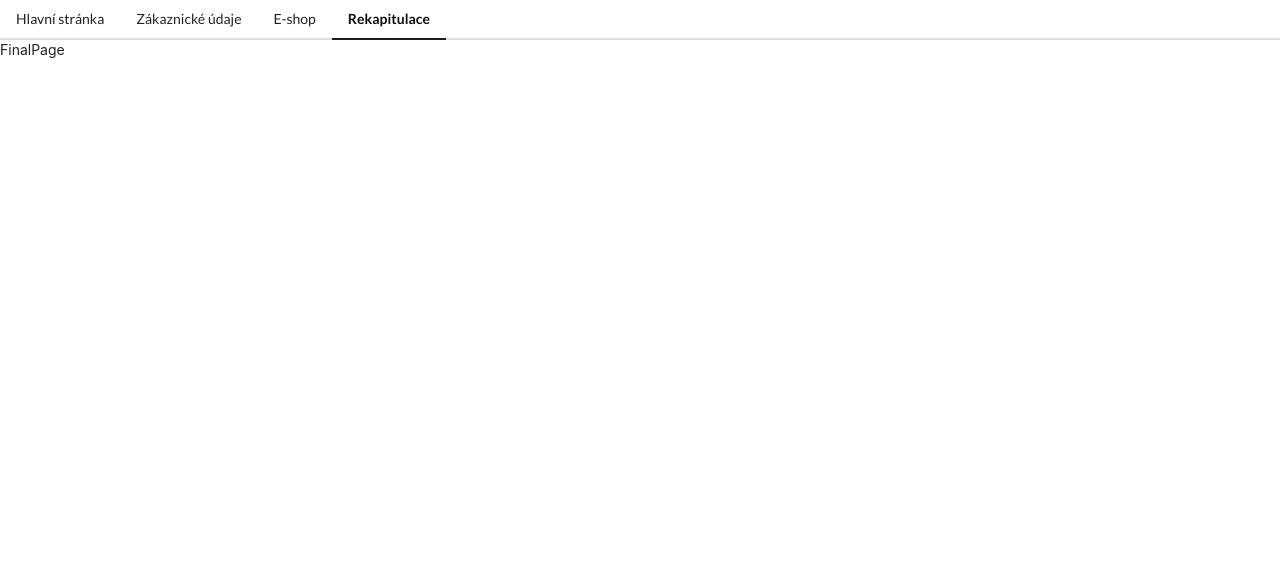
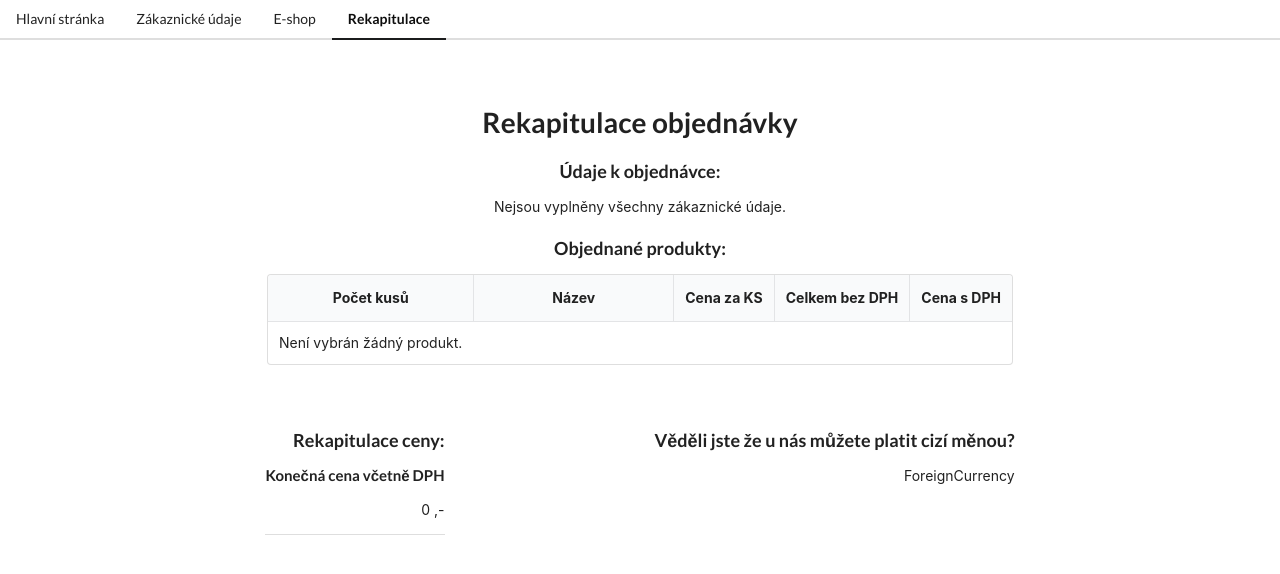
Before and after one commit to JakubPelz/Fapi, a React (Create React App) app in the folder frontend/: page /final in a window 1280 px wide. Shown: the top 574 px of the page. Built offline with nearby package versions, Linux system fonts and the light colour scheme.

Commit message:
UserRekapDone

```diff
--- a/frontend/package.json
+++ b/frontend/package.json
@@ -8,6 +8,7 @@
     "@testing-library/jest-dom": "^5.16.4",
     "@testing-library/react": "^13.1.1",
     "@testing-library/user-event": "^13.5.0",
+    "axios": "^0.27.2",
     "react": "^18.0.0",
     "react-dom": "^18.0.0",
     "react-router-dom": "^6.3.0",
--- a/frontend/src/components/App.js
+++ b/frontend/src/components/App.js
@@ -15,9 +15,6 @@ function App() {
     () => ({ shopCard, setShopCard }),
     [shopCard, setShopCard]
   );
-
-  console.log(user);
-  console.log(shopCard);
 
   return (
     <CardContext.Provider value={valueCard}>
--- /dev/null
+++ b/frontend/src/components/finalPageComponents/FinalPrice.js
@@ -0,0 +1,25 @@
+import React, { useContext } from 'react';
+import { CardContext } from '../context/CardContext';
+
+const FinalPrice = () => {
+  const price = useContext(CardContext);
+
+  return (
+    <div>
+      <h4>Konečná cena včetně DPH</h4>
+      {price.shopCard === null ? (
+        <div>0 ,-</div>
+      ) : (
+        <>
+          <div>
+            Částku nutno uhradit převodem z účtu.{' '}
+            <strong> {`${price.shopCard.finalPrice.toFixed(0)}`} </strong>Kč
+          </div>
+          <div>Z toho DPH: {`${price.shopCard.taxPrice.toFixed(0)}`} Kč</div>
+        </>
+      )}
+    </div>
+  );
+};
+
+export default FinalPrice;
--- /dev/null
+++ b/frontend/src/components/finalPageComponents/ForeignCurrency.js
@@ -0,0 +1,8 @@
+import React from 'react';
+import axios from 'axios';
+
+const ForeignCurrency = () => {
+  return <div>ForeignCurrency</div>;
+};
+
+export default ForeignCurrency;
--- /dev/null
+++ b/frontend/src/components/finalPageComponents/ProductsFinal.js
@@ -0,0 +1,62 @@
+import React, { useContext } from 'react';
+import { CardContext } from '../context/CardContext';
+
+const ProductsFinal = () => {
+  const product = useContext(CardContext);
+
+  return (
+    <table className="ui celled table">
+      <thead>
+        <tr>
+          <th style={{ textAlign: 'center', minWidth: '100px' }}>Počet kusů</th>
+          <th style={{ textAlign: 'center', minWidth: '200px' }}>Název</th>
+          <th style={{ textAlign: 'center', minWidth: '100px' }}>Cena za KS</th>
+          <th style={{ textAlign: 'center', minWidth: '100px' }}>
+            Celkem bez DPH
+          </th>
+          <th style={{ textAlign: 'center', minWidth: '100px' }}>Cena s DPH</th>
+        </tr>
+      </thead>
+      {product.shopCard === null ? (
+        <tbody>
+          <tr>
+            <td>Není vybrán žádný produkt.</td>
+          </tr>
+        </tbody>
+      ) : (
+        <>
+          <tbody>
+            {product.shopCard.cartItems.map((item) => {
+              return (
+                <tr key={item.id}>
+                  <td data-label="Name" style={{ textAlign: 'center' }}>
+                    {item.qty}
+                  </td>
+                  <td data-label="Age">{item.name}</td>
+                  <td data-label="Name" style={{ textAlign: 'center' }}>
+                    {item.price} Kč
+                  </td>
+                  <td data-label="Name" style={{ textAlign: 'center' }}>
+                    {item.price * item.qty}
+                    Kč
+                  </td>
+                  <td data-label="Name" style={{ textAlign: 'center' }}>
+                    <strong>
+                      {(
+                        item.price * item.qty +
+                        item.price * 0.15 * item.qty
+                      ).toFixed(0)}{' '}
+                      Kč
+                    </strong>
+                  </td>
+                </tr>
+              );
+            })}
+          </tbody>
+        </>
+      )}
+    </table>
+  );
+};
+
+export default ProductsFinal;
--- /dev/null
+++ b/frontend/src/components/finalPageComponents/UserFinal.js
@@ -0,0 +1,39 @@
+import React, { useContext } from 'react';
+import { UserContext } from '../context/UserContext';
+
+const UserFinal = () => {
+  const user = useContext(UserContext);
+
+  return (
+    <>
+      {user.user === null ? (
+        <div>Nejsou vyplněny všechny zákaznické údaje.</div>
+      ) : (
+        <table className="ui celled table">
+          <tbody>
+            <tr>
+              <td data-label="Name">Jmeno:</td>
+              <td data-label="Age">{`${user.user.name}`}</td>
+              <td data-label="Name">Město:</td>
+              <td data-label="Age">{`${user.user.city}`}</td>
+            </tr>
+            <tr>
+              <td data-label="Name">Firma:</td>
+              <td data-label="Age">{`${user.user.companyName}`}</td>
+              <td data-label="Name">Ulice:</td>
+              <td data-label="Age">{`${user.user.address}`}</td>
+            </tr>
+            <tr>
+              <td data-label="Name">Email:</td>
+              <td data-label="Age">{`${user.user.email}`}</td>
+              <td data-label="Name">PSČ:</td>
+              <td data-label="Age">{`${user.user.zip}`}</td>
+            </tr>
+          </tbody>
+        </table>
+      )}
+    </>
+  );
+};
+
+export default UserFinal;
--- a/frontend/src/components/productsComponents/Baskets.js
+++ b/frontend/src/components/productsComponents/Baskets.js
@@ -5,6 +5,7 @@ import { Navigate } from 'react-router';
 const Baskets = (props) => {
   const { cartItems, onAdd, onRemove } = props;
   const { setShopCard } = React.useContext(CardContext);
+
   const [redirect, setRedirect] = useState(false);
 
   const itemsPrice = cartItems.reduce((a, c) => a + c.price * c.qty, 0);
--- a/frontend/src/pages/FinalPage.jsx
+++ b/frontend/src/pages/FinalPage.jsx
@@ -1,8 +1,36 @@
 import React from 'react'
+import ProductsFinal from '../components/finalPageComponents/ProductsFinal'
+import UserFinal from '../components/finalPageComponents/UserFinal'
+import FinalPrice from '../components/finalPageComponents/FinalPrice'
+import ForeignCurrency from '../components/finalPageComponents/ForeignCurrency'
 
 const FinalPage = () => {
   return (
-    <div>FinalPage</div>
+    <>
+      <div className='ui middle aligned center aligned grid' style={{ marginTop: "50px" }}>
+        <div className="ui vertical center aligned footer segment">
+          <h1>Rekapitulace objednávky</h1>
+          <div style={{ marginTop: "20px" }}>
+            <h3>Údaje k objednávce:</h3>
+            <UserFinal />
+          </div>
+          <div style={{ marginTop: "20px" }}>
+            <h3>Objednané produkty:</h3>
+            <ProductsFinal />
+          </div>
+        </div>
+      </div>
+      <div className='ui middle aligned center aligned grid' style={{ marginTop: "50px" }}>
+        <div className="ui vertical right aligned footer segment">
+          <h3>Rekapitulace ceny:</h3>
+          <FinalPrice />
+        </div>
+        <div className="ui vertical right aligned footer segment" style={{ marginLeft: "15rem" }}>
+          <h3>Věděli jste že u nás můžete platit cizí měnou?</h3>
+          <ForeignCurrency />
+        </div>
+      </div>
+    </>
   )
 }
 
```
Also changed, not shown: 1 other file (tests, documents, lock files or other folders).
